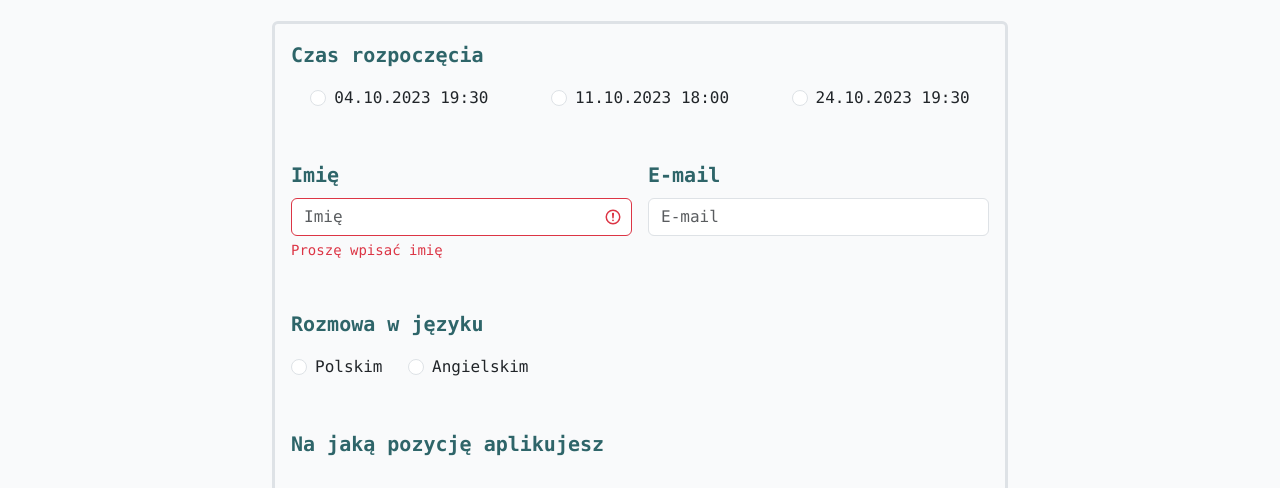
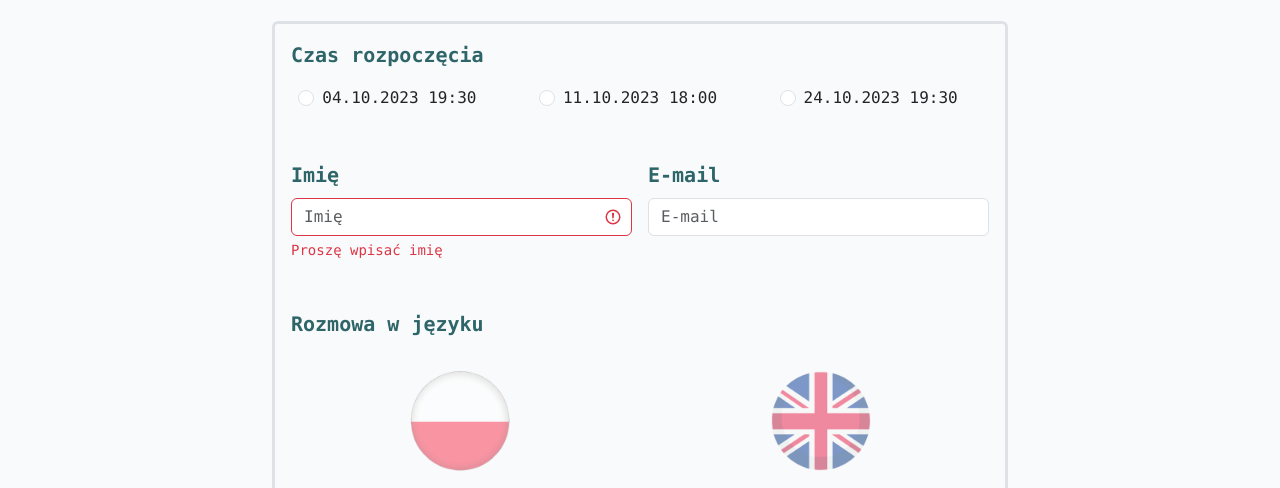
Before and after one commit to basiakedz/elektryncza-owca.pl, a plain HTML site: page forms.html in a window 1280 px wide. Shown: the part 282-770 px from the top of the page. Drawn offline with nearby package versions, Linux system fonts and the light colour scheme.

Commit message:
added flag icons

```diff
--- a/forms.html
+++ b/forms.html
@@ -249,28 +249,42 @@
                     Rozmowa w języku
                   </legend>
 
-                  <div class="form-check form-check-inline">
+                  <div class="row">
+                    <div class="col-6">
+                      <div class="form-check custom-radio-icon-form-check pb-2">
                         <input
-                      class="form-check-input"
+                          class="form-check-input custom-radio-icon-input"
                           type="radio"
                           name="language"
                           id="polish"
                         />
-                    <label class="form-check-label" for="polish">
+                        <label
+                          class="form-check-label custom-radio-icon-label text-center"
+                          for="polish"
+                        >
+                        <img class="custom-radio-icon-input__icon" src="./img/polish_flag.png" alt="polish flag"/>
                           Polskim
                         </label>
                       </div>
+                    </div>
 
-                  <div class="form-check form-check-inline">
+                    <div class="col-6">
+                      <div class="form-check custom-radio-icon-form-check pb-2">
                         <input
-                      class="form-check-input"
+                          class="form-check-input custom-radio-icon-input"
                           type="radio"
                           name="language"
                           id="english"
                         />
-                    <label class="form-check-label" for="english">
+                        <label
+                          class="form-check-label custom-radio-icon-label text-center"
+                          for="english"
+                        >
+                        <img class="custom-radio-icon-input__icon" src="./img/english_flag.png" alt="english flag"/>
                           Angielskim
                         </label>
+                      </div>
+                    </div>
                   </div>
 
                   <div class="invalid-feedback">Proszę wybrać język</div>
@@ -449,11 +463,13 @@
                   <div class="invalid-feedback">Proszę wybrać pozycję</div>
                 </fieldset>
 
+                <div class="d-flex justify-content-center pt-3">
                   <input
                     value="rejestruj"
                     type="submit"
                     class="btn custom-btn btn-sm"
                   />
+                </div>
               </div>
             </form>
           </div>
--- a/style.css
+++ b/style.css
@@ -80,7 +80,6 @@ a .custom-color-green:hover {
 .custom-radio-icon-input__icon {
   width: 100px;
   height: 100px;
-  color: blue;
   opacity: 0.5;
   display: block;
   margin: 1rem auto 1.5rem;
@@ -93,10 +92,6 @@ a .custom-color-green:hover {
 .custom-radio-icon-input {
   display: none;
 }
-
-/* .custom-radio-icon-form-check {
-  padding-left: 0;
-} */
 
 .form-check-label,
 .form-check-input {
@@ -117,3 +112,7 @@ a .custom-color-green:hover {
   display: flex;
   justify-content: space-between;
 }
+
+.form-check {
+  padding-left: 0;
+}
```
Also changed, not shown: img/english_flag.png (added), img/polish_flag.png (added). Lines whose indentation alone changed are shown as unchanged.
